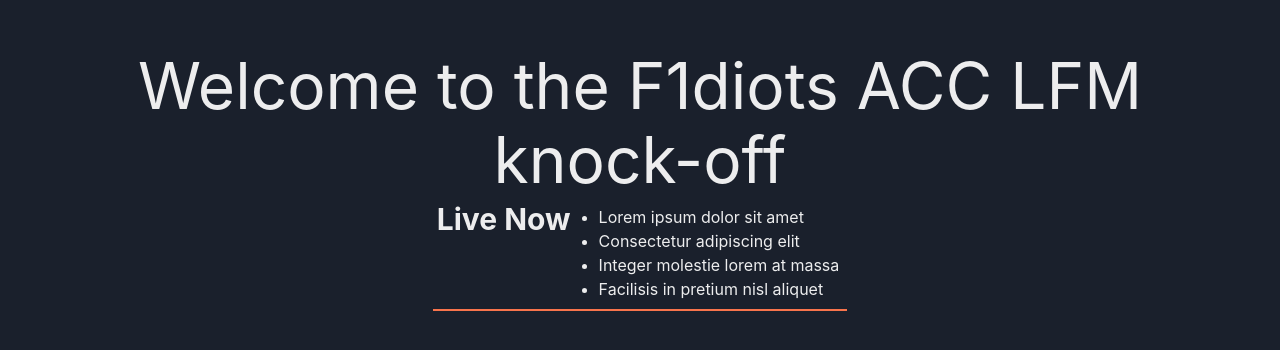
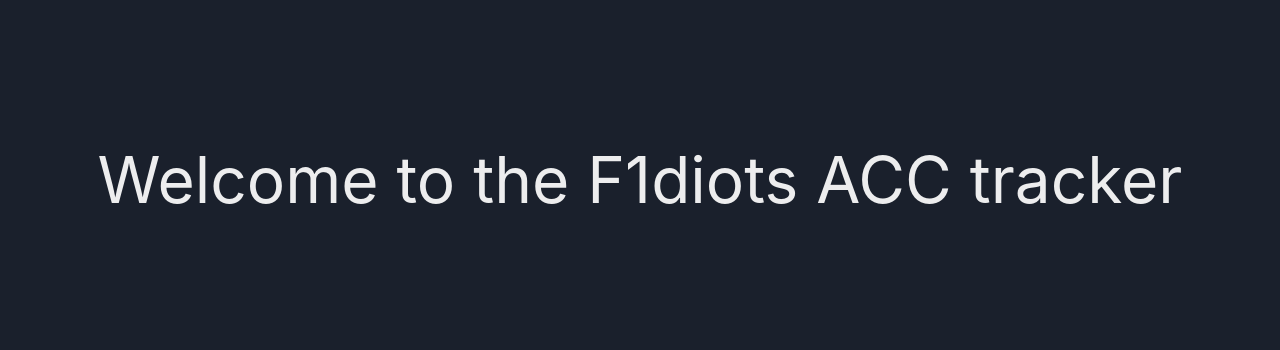
Before and after one commit to ChristyDotDev/acc-data-puller, a Next.js app: page / in a window 1280 px wide. Shown: the part 220-570 px from the top of the page. Built offline with nearby package versions, Linux system fonts and the light colour scheme.

Commit message:
Update index.js

```diff
--- a/pages/index.js
+++ b/pages/index.js
@@ -13,9 +13,8 @@
 
       <main className={styles.main}>
         <h1 className={styles.title}>
-          Welcome to the F1diots ACC LFM knock-off
+          Welcome to the F1diots ACC tracker
         </h1>
-        <LiveNow/>
       </main>
     </div>
   )
```
